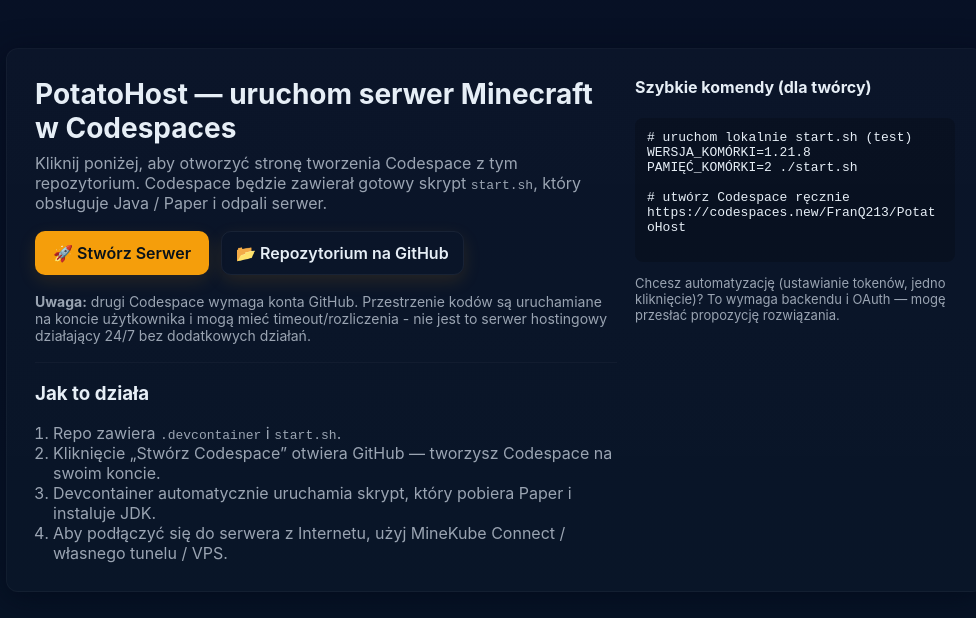
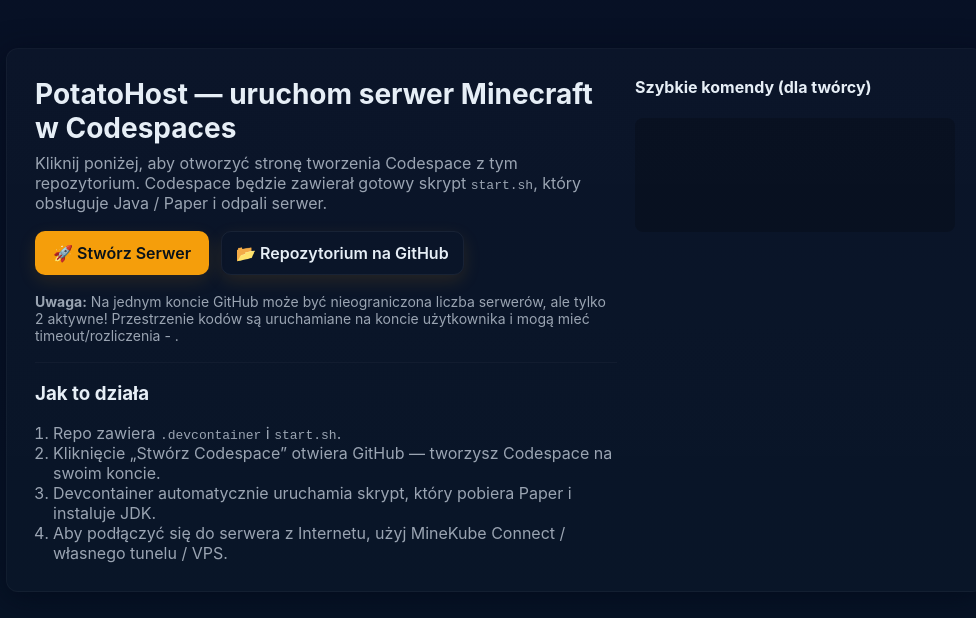
Before and after one commit to FranQ213/PotatoHost, a plain HTML site: page index.html in a window 1280 px wide. Shown: the part 112-730 px from the top of the page, without its empty margins (145-1121 px from the left). Drawn offline with Linux system fonts and the light colour scheme.

Commit message:
Update index.html

```diff
--- a/index.html
+++ b/index.html
@@ -136,8 +136,8 @@
           </div>
 
           <div class="info">
-            <strong>Uwaga:</strong> drugi Codespace wymaga konta GitHub. Przestrzenie kodów są uruchamiane na koncie użytkownika i mogą mieć timeout/rozliczenia -
-            nie jest to serwer hostingowy działający 24/7 bez dodatkowych działań.
+            <strong>Uwaga:</strong> Na jednym koncie GitHub może być nieograniczona liczba serwerów, ale tylko 2 aktywne! Przestrzenie kodów są uruchamiane na koncie użytkownika i mogą mieć timeout/rozliczenia -
+            .
           </div>
 
           <hr style="margin:18px 0;border:none;border-top:1px solid rgba(255,255,255,0.03)">
@@ -154,15 +154,15 @@
         <div>
           <h4 style="margin-top:0">Szybkie komendy (dla twórcy)</h4>
           <pre>
-# uruchom lokalnie start.sh (test)
-WERSJA_KOMÓRKI=1.21.8 PAMIĘĆ_KOMÓRKI=2 ./start.sh
 
-# utwórz Codespace ręcznie
-https://codespaces.new/FranQ213/PotatoHost
+
+
+
+
           </pre>
 
           <p style="color:var(--muted);font-size:13px;margin-top:10px">
-            Chcesz automatyzację (ustawianie tokenów, jedno kliknięcie)? To wymaga backendu i OAuth — mogę przesłać propozycję rozwiązania.
+
           </p>
         </div>
       </div>
```
